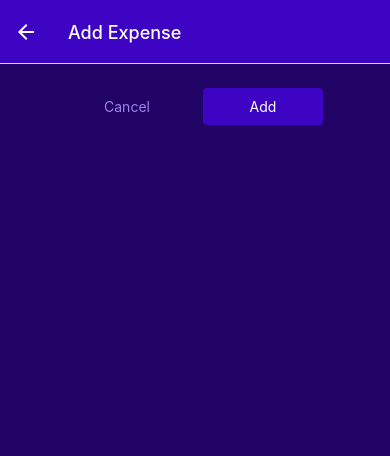
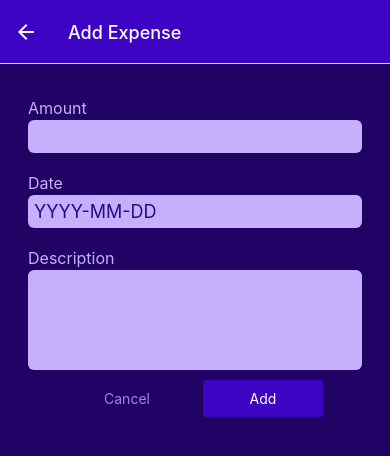
Before and after one commit to jsidd06/the-expense-tracker-app, a React Native app: screen /ManageExpense in a window 390 px wide. Shown: the top 456 px of the page. Built offline with nearby package versions, Linux system fonts and the light colour scheme.

Commit message:
feat: add multiline style or style in form

```diff
--- /dev/null
+++ b/src/components/ManageExpense/ExpensesForm.js
@@ -0,0 +1,36 @@
+import { StyleSheet, View } from "react-native";
+import React from "react";
+import Input from "./Input";
+
+const ExpensesForm = () => {
+  const amountHandler = () => {};
+  return (
+    <View>
+      <Input
+        label="Amount"
+        textConfig={{
+          keyboardType: "decimal-pad",
+          onChangeText: amountHandler,
+        }}
+      />
+      <Input
+        label="Date"
+        textConfig={{
+          placeholder: "YYYY-MM-DD",
+          maxLength: 10,
+          onChangeText: () => {},
+        }}
+      />
+      <Input
+        label="Description"
+        textConfig={{
+          multiline: true,
+        }}
+      />
+    </View>
+  );
+};
+
+export default ExpensesForm;
+
+const styles = StyleSheet.create({});
--- /dev/null
+++ b/src/components/ManageExpense/Input.js
@@ -0,0 +1,43 @@
+import { StyleSheet, Text, TextInput, View } from "react-native";
+import React from "react";
+import { GlobalStyles } from "../../constants/style";
+
+const Input = ({ label, textConfig }) => {
+  const inputStyle = [styles.input];
+
+  if (textConfig && textConfig.multiline) {
+    inputStyle.push(styles.inputMultiLine);
+  }
+
+  return (
+    <View style={styles.inputCtn}>
+      <Text style={styles.label}>{label}</Text>
+      <TextInput style={inputStyle} {...textConfig} />
+    </View>
+  );
+};
+
+export default Input;
+
+const styles = StyleSheet.create({
+  inputCtn: {
+    marginHorizontal: 4,
+    marginVertical: 10,
+  },
+  label: {
+    fontSize: 16,
+    color: GlobalStyles.colors.primary100,
+    marginBottom: 2,
+  },
+  input: {
+    backgroundColor: GlobalStyles.colors.primary100,
+    color: GlobalStyles.colors.primary700,
+    padding: 6,
+    borderRadius: 6,
+    fontSize: 18,
+  },
+  inputMultiLine: {
+    textAlignVertical: "top",
+    minHeight: 100,
+  },
+});
--- a/src/screens/ManageExpense.js
+++ b/src/screens/ManageExpense.js
@@ -4,6 +4,7 @@ import IconButton from "../components/UI/IconButton";
 import { GlobalStyles } from "../constants/style";
 import Button from "../components/UI/Button";
 import { ExpensesContext } from "../store/expenses-context";
+import ExpensesForm from "../components/ManageExpense/ExpensesForm";
 
 const ManageExpenseScreen = ({ route, navigation }) => {
   const expensesCtx = useContext(ExpensesContext);
@@ -44,6 +45,7 @@ const ManageExpenseScreen = ({ route, navigation }) => {
 
   return (
     <View style={styles.rootCtn}>
+      <ExpensesForm />
       <View style={styles.btnCtn}>
         <Button mode="flat" style={styles.button} onPress={cancelHandler}>
           Cancel
```
